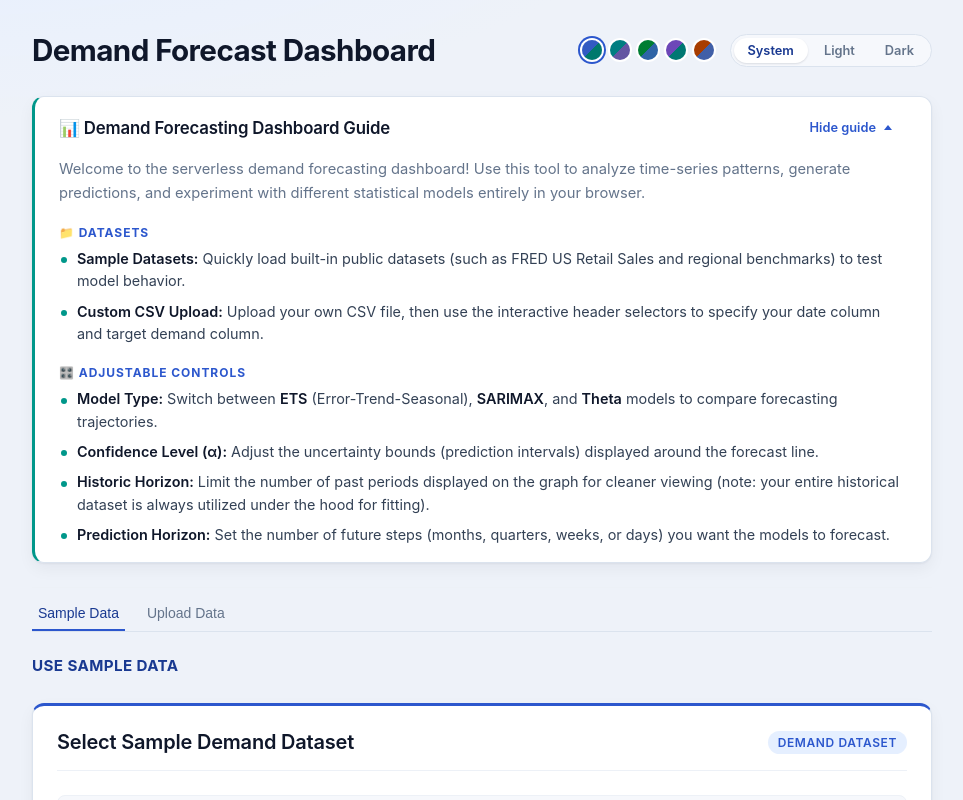
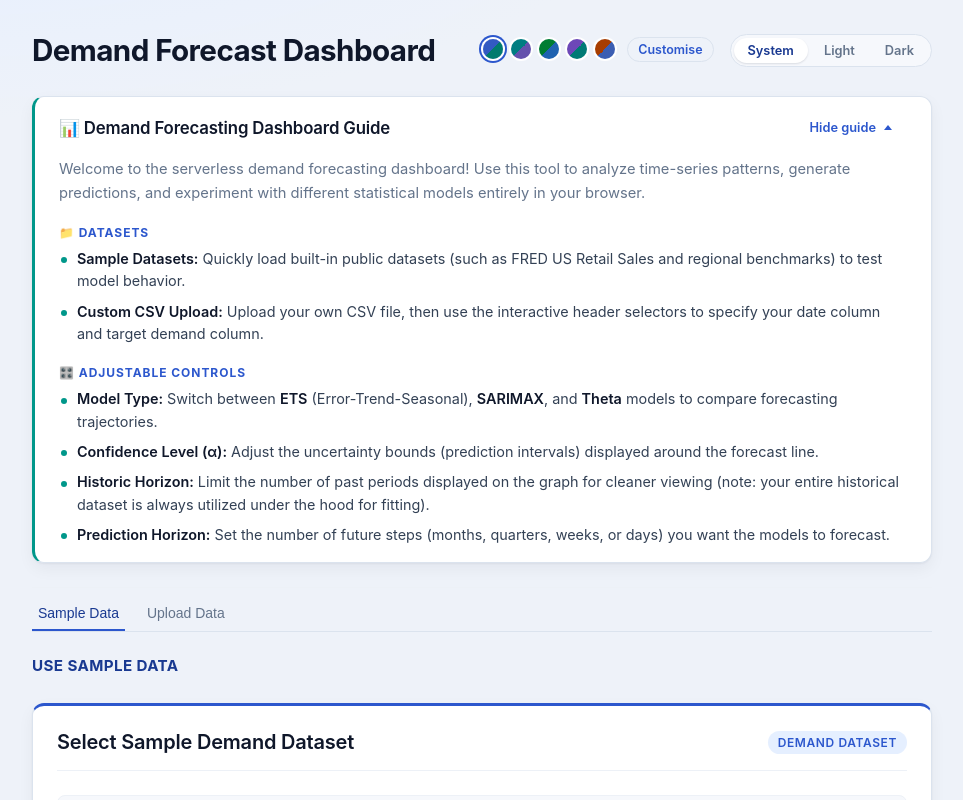
Before and after one commit to christopherdgibson/demand-forecasting-dashboard, a React (Vite) app: page / in a window 1280 px wide. Shown: the top 800 px of the page, without its empty margins (158-1121 px from the left). Built offline with nearby package versions, Linux system fonts and the light colour scheme.

Commit message:
Custom colour sliders #demand-dash

```diff
--- a/index.html
+++ b/index.html
@@ -7,10 +7,21 @@
     <link rel="icon" type="image/x-icon" href="./favicon.ico"/>
     <script>
       (function () {
+        var root = document.documentElement;
+
+        var dark = matchMedia('(prefers-color-scheme: dark)').matches;
         try {
-          var t = localStorage.getItem('theme'); // 'light' | 'dark' | null (= system)
-          var dark = t ? t === 'dark' : matchMedia('(prefers-color-scheme: dark)').matches;
-          document.documentElement.dataset.theme = dark ? 'dark' : 'light';
+          var t = localStorage.getItem('theme');
+          if (t) dark = t === 'dark';
+        } catch (e) {}
+        root.dataset.theme = dark ? 'dark' : 'light';
+
+        try {
+          var h = JSON.parse(localStorage.getItem('hue'));
+          if (h && isFinite(h.hue) && isFinite(h.accent)) {
+            root.style.setProperty('--hue', h.hue);
+            root.style.setProperty('--hue-accent', h.accent);
+          }
         } catch (e) {}
       })();
     </script>
--- a/src/App/index.tsx
+++ b/src/App/index.tsx
@@ -58,7 +58,7 @@ export default function App() {
 
   // Hooks
   const {activeTheme, setActiveTheme} = useTheme();
-  const {activeHue, setActiveHue} = useHue();
+  const { hues, setHues, activePreset } = useHue();
   const {isLoading, fitModels, updateForecasts} = usePyodide();
   // const { isLoading, fitModels, updateForecasts } = usePyodideWorker();
 
@@ -204,7 +204,7 @@ export default function App() {
         <div className={'app-header'}>
           <h1 className={'title'}>Demand Forecast Dashboard</h1>
           <div className="app-header-controls">
-            <HuePicker value={activeHue} onChange={setActiveHue} />
+            <HuePicker value={hues} activePreset={activePreset} onChange={setHues} />
             <SegmentedControl
               label="Theme"
               value={activeTheme}
--- a/src/App/styles.css
+++ b/src/App/styles.css
@@ -19,6 +19,7 @@
   --brand-strong: oklch(0.38 0.15 var(--hue));
   --brand-soft:   oklch(0.95 0.03 var(--hue));
   --accent: oklch(0.60 0.12 var(--hue-accent));
+  --accent-soft: oklch(0.95 0.02 var(--hue-accent));
   --focus-ring:   oklch(0.50 0.19 var(--hue) / 0.25);
 
   /* --brand: #1d4ed8;
@@ -55,6 +56,7 @@
   --brand-strong: oklch(0.84 0.10 var(--hue));
   --brand-soft:   oklch(0.74 0.14 var(--hue) / 0.15);
   --accent:       oklch(0.78 0.12 var(--hue-accent));
+  --accent-soft:  oklch(0.78 0.12 var(--hue-accent) / 0.25);
   --focus-ring:   oklch(0.74 0.14 var(--hue) / 0.30);
 
   --btn-bg: linear-gradient(135deg, var(--brand), var(--accent));
@@ -388,7 +390,7 @@ input[type="range"] { accent-color: var(--brand); }
 }
 
 .primary-button {
-  background: var(--btn-bg);
+  background: var(--brand);
   color: #fff;
   border: 1px solid transparent;
 }
--- a/src/components/HuePicker/index.tsx
+++ b/src/components/HuePicker/index.tsx
@@ -1,32 +1,112 @@
-import { useId } from 'react';
-import { HueNames, HUE_PRESETS } from '../../hooks/useHue';
+import { useEffect, useId, useRef, useState } from 'react';
+import { HueKeys, HUE_PRESETS, type HueSettings } from '../../hooks/useHue';
 
-import type { HueKey } from '../../hooks/useHue';
 import './styles.css';
 
 interface HuePickerProps {
-  value: HueKey;
-  onChange: (id: HueKey) => void;
+  value: HueSettings;
+  activePreset: keyof typeof HUE_PRESETS | null;
+  onChange: (v: HueSettings) => void;
 }
 
-export function HuePicker({ value, onChange }: HuePickerProps) {
+function HueSlider({ label, value, onChange }: {
+  label: string; value: number; onChange: (n: number) => void;
+}) {
+  const id = useId();
+  return (
+    <div className="hue-slider-row">
+      <label htmlFor={id}>{label}</label>
+      <input
+        id={id}
+        className="hue-slider"
+        type="range"
+        min={0}
+        max={359}
+        value={value}
+        onChange={(e) => onChange(Number(e.target.value))}
+        style={{ ['--h' as string]: value }}
+      />
+      <output>{value}°</output>
+    </div>
+  );
+}
+
+export function HuePicker({ value, activePreset, onChange }: HuePickerProps) {
   const name = useId();
+  const panelId = useId();
+  const [custom, setCustom] = useState(false);
+  const wrapRef = useRef<HTMLDivElement>(null);
+
+  useEffect(() => {
+    if (!custom) return;
+    const onPointerDown = (e: PointerEvent) => {
+      if (!wrapRef.current?.contains(e.target as Node)) setCustom(false);
+    };
+    const onKey = (e: KeyboardEvent) => {
+      if (e.key === 'Escape') setCustom(false);
+    };
+    document.addEventListener('pointerdown', onPointerDown);
+    document.addEventListener('keydown', onKey);
+    return () => {
+      document.removeEventListener('pointerdown', onPointerDown);
+      document.removeEventListener('keydown', onKey);
+    };
+  }, [custom]);
+
+  const minDist = 40;
+  const wrap = (n: number) => ((Math.round(n) % 360) + 360) % 360;
+
+  function customChange(field: keyof HueSettings, newColor: number) {
+    const other = field === 'hue' ? 'accent' : 'hue';
+    const next = { ...value, [field]: newColor } as HueSettings;
+    if (hueAccentDist(next) < minDist) next[other] = adjustDistance(newColor, value[other]);
+    onChange(next);
+  }
+
+  function adjustDistance(newColor: number, other: number) {
+    const diff = ((other - newColor + 540) % 360) - 180;   // signed shortest offset, -180..180
+    return wrap(newColor + (diff >= 0 ? minDist : -minDist));
+  }
+
+  function hueAccentDist(v: HueSettings) {
+    return Math.min((v.hue - v.accent + 360) % 360, (v.accent - v.hue + 360) % 360);
+  }
 
   return (
-    <div className="hue-picker" role="radiogroup" aria-label="Accent colour">
-      {HueNames.map((p) => (
-        <label key={p} className="hue-option" title={HUE_PRESETS[p].label}>
+    <div className="hue-picker-wrap" ref={wrapRef}>
+      <div className="hue-picker" role="radiogroup" aria-label="Colour preset">
+        {HueKeys.map((k) => {
+          const p = HUE_PRESETS[k];
+          return (
+            <label key={k} className="hue-option" title={p.label}>
               <input
                 type="radio"
                 name={name}
-            value={p}
-            checked={value === p}
-            onChange={() => onChange(p)}
-            aria-label={HUE_PRESETS[p].label}
+                checked={activePreset === k}
+                onChange={() => onChange({ hue: p.hue, accent: p.accent })}
+                aria-label={p.label}
               />
-          <span style={{ ['--h' as string]: HUE_PRESETS[p].hue, ['--a' as string]: HUE_PRESETS[p].accent }} />
+              <span style={{ ['--h' as string]: p.hue, ['--ha' as string]: p.accent }} />
             </label>
-      ))}
+          );
+        })}
+         <button
+          type="button"
+          className={`hue-custom-toggle${!activePreset ? ' active' : ''}`}
+          aria-expanded={custom}
+          aria-controls={panelId}
+          onClick={() => setCustom((prev) => !prev)}
+        >
+          Customise
+        </button>
+      </div>
+
+      {custom && (
+        <div id={panelId} className={`hue-custom ${!activePreset ? ' active' : ''}`}>
+          <HueSlider label="Brand" value={value.hue} onChange={(hue) => customChange('hue', hue)} />
+          <HueSlider label="Accent" value={value.accent} onChange={(accent) => customChange('accent', accent)} />
+        </div>
+      )}
     </div>
   );
 }
--- a/src/components/HuePicker/styles.css
+++ b/src/components/HuePicker/styles.css
@@ -1,7 +1,100 @@
+.hue-picker-wrap {
+  position: relative;      /* anchor for the popover */
+  flex: none;              /* never grows or shrinks when the panel opens */
+}
+
 .hue-picker {
   display: inline-flex;
   align-items: center;
   gap: 8px;
+  flex-wrap: nowrap;
+}
+
+.hue-custom {
+  position: absolute;
+  top: calc(100% + 10px);
+  right: 0;                /* opens leftwards, away from the theme control */
+  z-index: 20;
+  width: 300px;
+  max-width: calc(100vw - 32px);
+  display: grid;
+  gap: 10px;
+  padding: 14px 16px;
+  background: var(--surface);
+  border: 1px solid var(--border);
+  border-radius: 10px;
+  box-shadow: var(--shadow), 0 12px 32px rgb(0 0 0 / 0.18);
+  animation: modal-fade 0.15s ease-out;   /* reuses the keyframes from the modal */
+}
+
+.hue-slider-row {
+  display: grid;
+  grid-template-columns: 56px 1fr 40px;
+  align-items: center;
+  gap: 10px;
+  font-size: 0.8rem;
+  font-weight: 600;
+  color: var(--text-body);
+}
+.hue-slider-row output {
+  font-variant-numeric: tabular-nums;
+  color: var(--text-muted);
+  text-align: right;
+}
+
+.hue-slider {
+  -webkit-appearance: none;
+  appearance: none;
+  width: 100%;
+  height: 10px;
+  border-radius: 999px;
+  cursor: pointer;
+  background: linear-gradient(to right,
+    oklch(var(--swatch-l) 0.15 0),   oklch(var(--swatch-l) 0.15 60),
+    oklch(var(--swatch-l) 0.15 120), oklch(var(--swatch-l) 0.15 180),
+    oklch(var(--swatch-l) 0.15 240), oklch(var(--swatch-l) 0.15 300),
+    oklch(var(--swatch-l) 0.15 359));
+}
+
+.hue-slider::-webkit-slider-thumb,
+.hue-slider::-moz-range-thumb {
+  width: 18px;
+  height: 18px;
+  border-radius: 50%;
+  background: oklch(var(--swatch-l) 0.17 var(--h));
+  border: 3px solid var(--surface);
+  box-shadow: 0 0 0 1px var(--border), 0 1px 3px rgb(0 0 0 / 0.3);
+}
+.hue-slider::-webkit-slider-thumb {
+  -webkit-appearance: none;
+}
+
+.hue-slider:focus-visible {
+  outline: 2px solid var(--brand);
+  outline-offset: 4px; }
+
+.hue-custom-toggle {
+  margin-left: 4px;
+  padding: 4px 10px;
+  font: inherit;
+  font-size: 0.78rem;
+  font-weight: 600;
+  color: var(--brand);
+  background: transparent;
+  border: 1px solid var(--border);
+  border-radius: 999px;
+  cursor: pointer;
+  white-space: nowrap;
+}
+
+.hue-custom-toggle:hover {
+  background: var(--brand-soft);
+}
+
+.hue-custom-toggle.active {
+  box-shadow: 0 0 0 2px var(--surface), 0 0 0 4px var(--brand);
+  border-color: transparent;
+  background-color: var(--accent-soft);
 }
 
 .hue-option {
@@ -23,7 +116,7 @@
   width: 20px;
   height: 20px;
   border-radius: 50%;
-  background: linear-gradient(135deg, oklch(var(--swatch-l) 0.17 var(--h)) 50%, oklch(var(--swatch-l) 0.12 var(--a)) 50%);
+  background: linear-gradient(135deg, oklch(var(--swatch-l) 0.17 var(--h)) 50%, oklch(var(--swatch-l) 0.14 var(--ha)) 50%);
   box-shadow: 0 0 0 2px var(--surface), 0 0 0 3px transparent;  /* gap + invisible ring */
   transition: transform 0.15s, box-shadow 0.15s;
 }
--- a/src/hooks/useHue.ts
+++ b/src/hooks/useHue.ts
@@ -1,46 +1,57 @@
 import { useEffect, useState } from 'react';
 
-interface HueEntry {
-  label: string;
-  hue: number;
-  accent: number;
+interface HueEntry { label: string; hue: number; accent: number }
+
+export const HUE_PRESETS = {
+  sapphire: { label: 'Sapphire', hue: 265, accent: 185 },
+  teal:     { label: 'Teal',     hue: 195, accent: 290 },
+  emerald:  { label: 'Emerald',  hue: 155, accent: 255 },
+  violet:   { label: 'Violet',   hue: 295, accent: 190 },
+  amber:    { label: 'Amber',    hue: 55,  accent: 265 },
+} as const satisfies Record<string, HueEntry>;
+
+export type HueId = keyof typeof HUE_PRESETS;
+export const HueKeys = Object.keys(HUE_PRESETS) as HueId[];
+
+export interface HueSettings { hue: number; accent: number }
+
+const DEFAULT: HueSettings = { hue: 265, accent: 185 };
+const wrap = (n: number) => ((Math.round(n) % 360) + 360) % 360;
+
+function readSaved(): HueSettings {
+  try {
+    const raw = localStorage.getItem('hue');
+    if (raw) {
+      // old format: a preset name
+      if (raw in HUE_PRESETS) {
+        const p = HUE_PRESETS[raw as HueId];
+        return { hue: p.hue, accent: p.accent };
+      }
+      const parsed = JSON.parse(raw);
+      if (Number.isFinite(parsed?.hue) && Number.isFinite(parsed?.accent)) {
+        return { hue: wrap(parsed.hue), accent: wrap(parsed.accent) };
+      }
+    }
+  } catch {}
+  return DEFAULT;
 }
 
-export const HUE_PRESETS  = {
-  sapphire: {label: 'Sapphire', hue: 265, accent: 185 },
-  teal: {label: 'Teal', hue: 195, accent: 290 },
-  emerald: {label: 'Emerald', hue: 155, accent: 255 },
-  violet: {label: 'Violet', hue: 295, accent: 190 },
-  amber: {label: 'Amber', hue: 55, accent: 265 },
- } as const satisfies Record<string, HueEntry>;
-
-export type HueKey = keyof typeof HUE_PRESETS;
-export const HueNames = Object.keys(HUE_PRESETS) as HueKey[];
-
-function applyHue(id: HueKey) {
-  const p = HUE_PRESETS[id];
+function applyHue({ hue, accent }: HueSettings) {
   const root = document.documentElement;
-  root.style.setProperty('--hue', String(p.hue));
-  root.style.setProperty('--hue-accent', String(p.accent));
+  root.style.setProperty('--hue', String(hue));
+  root.style.setProperty('--hue-accent', String(accent));
 }
 
 export function useHue() {
-  const isHueKey = (v: unknown): v is HueKey => typeof v === 'string' && v in HUE_PRESETS;
-  const [activeHue, setActiveHue] = useState<HueKey>(() => {
-    try {
-      const saved = localStorage.getItem('hue');
-      return isHueKey(saved) ? saved : 'sapphire';
-    } catch {
-      return 'sapphire';
-    }
-  });
+  const [hues, setHues] = useState<HueSettings>(readSaved);
 
   useEffect(() => {
-    applyHue(activeHue);
-    try {
-      localStorage.setItem('hue', activeHue);
-    } catch {}
-  }, [activeHue]);
+    applyHue(hues);
+    try { localStorage.setItem('hue', JSON.stringify(hues)); } catch {}
+  }, [hues]);
 
-  return { activeHue, setActiveHue };
+  const activePreset =
+    HueKeys.find((k) => HUE_PRESETS[k].hue === hues.hue && HUE_PRESETS[k].accent === hues.accent) ?? null;
+
+  return { hues, setHues, activePreset };
 }
```
Lines whose indentation alone changed are shown as unchanged.
